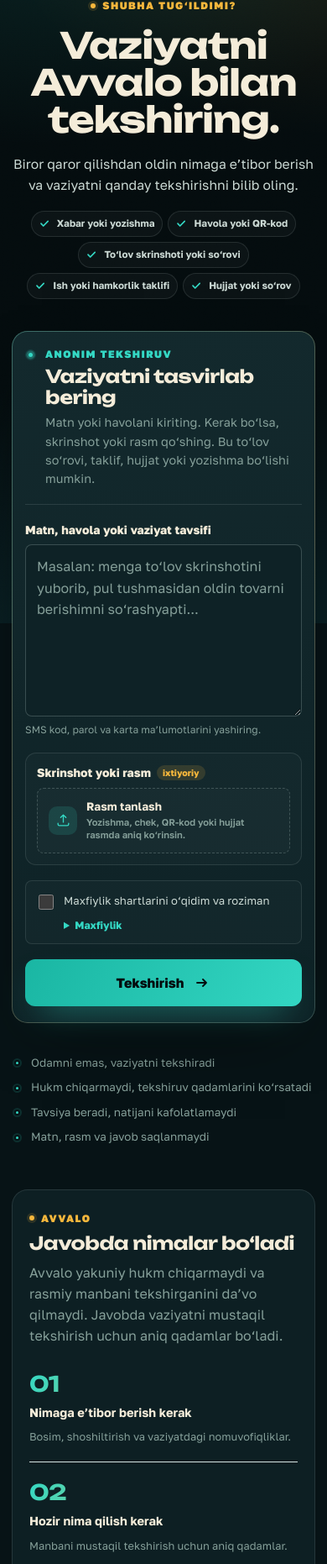
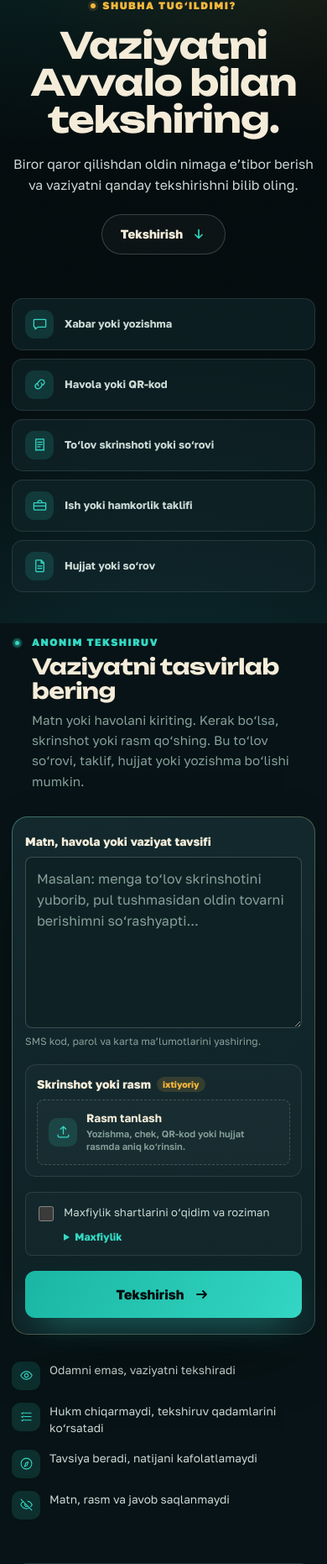
Before and after one commit to Dor28/avvalo, a FastAPI app: page / in a window 390 px wide. Shown: the part 102-1964 px from the top of the page at 84% size. Run offline with FastAPI, Linux system fonts and the light colour scheme; parts of the project's set-up code (start-up, migrations or seed data) failed here and were passed over.

Commit message:
redesign: restructure checker page layout and flow, not just theme
Moves the checker page off the generic "hero split with a form beside
it" pattern: hero is now a standalone statement with a scroll-to-tool
CTA, the five scenarios become a scannable icon-card grid instead of
pills buried in the hero copy, the composer is a dedicated full-width
workbench paired with icon-badged trust points, and "how it works"
becomes a connected 4-step flow (horizontal on desktop, vertical
timeline on mobile) instead of a boxed 2x2 grid.

Updates the shell-parity test's class assertions for the renamed
workbench-panel/scenario-grid markup.

```diff
--- a/app/web/static/styles.css
+++ b/app/web/static/styles.css
@@ -425,22 +425,48 @@ h2 {
   padding: clamp(48px, 7vw, 90px) 22px 74px;
 }
 
-.hero-layout {
-  min-width: 0;
-  display: grid;
-  grid-template-columns: minmax(0, 0.88fr) minmax(520px, 1.12fr);
-  column-gap: clamp(44px, 6vw, 86px);
-  row-gap: 23px;
-  align-items: start;
-}
-
-.hero-copy {
-  min-width: 0;
-  display: grid;
-  grid-column: 1;
-  grid-row: 1;
-  gap: 23px;
-  align-self: end;
+.hero-band {
+  min-width: 0;
+  display: grid;
+  gap: 22px;
+  max-width: 46rem;
+}
+
+.hero-cta {
+  width: fit-content;
+  display: inline-flex;
+  gap: 10px;
+  align-items: center;
+  margin-top: 4px;
+  padding: 14px 22px;
+  border: 1px solid var(--hairline-strong);
+  border-radius: 999px;
+  color: var(--cream);
+  background: rgba(255, 255, 255, 0.03);
+  font-size: 0.92rem;
+  font-weight: 780;
+  transition:
+    border-color 0.2s ease,
+    background 0.2s ease,
+    transform 0.2s ease;
+}
+
+.hero-cta svg {
+  width: 18px;
+  height: 18px;
+  flex: none;
+  color: var(--nx-accent);
+  transition: transform 0.2s ease;
+}
+
+.hero-cta:hover {
+  border-color: rgba(52, 216, 196, 0.5);
+  background: var(--nx-accent-soft);
+  transform: translateY(-1px);
+}
+
+.hero-cta:hover svg {
+  transform: translateY(2px);
 }
 
 .eyebrow,
@@ -497,82 +523,89 @@ body.privacy-page .lead {
   color: var(--nx-text);
 }
 
-.use-cases {
-  display: flex;
-  flex-wrap: wrap;
-  gap: 8px;
-}
-
-.use-cases > span {
-  min-height: 34px;
-  display: inline-flex;
-  gap: 7px;
-  align-items: center;
-  padding: 7px 11px 7px 9px;
-  border: 1px solid var(--hairline);
-  border-radius: 999px;
-  color: var(--nx-text);
-  background: rgba(255, 255, 255, 0.03);
-  font-size: 0.8rem;
-  font-weight: 700;
-  line-height: 1.25;
-}
-
-.use-cases svg {
-  width: 16px;
-  height: 16px;
-  flex: none;
-  color: var(--nx-accent);
-}
-
-.trust-list {
-  grid-column: 1;
-  grid-row: 2;
-  display: grid;
-  gap: 10px;
+.scenarios {
+  min-width: 0;
+}
+
+.scenario-grid {
+  min-width: 0;
+  display: grid;
+  grid-template-columns: repeat(auto-fit, minmax(180px, 1fr));
+  gap: 13px;
   margin: 0;
   padding: 0;
   list-style: none;
 }
 
-.trust-list li {
-  min-width: 0;
-  display: grid;
-  grid-template-columns: 14px minmax(0, 1fr);
-  gap: 9px;
+.scenario-card {
+  min-width: 0;
+  display: flex;
+  gap: 13px;
+  align-items: center;
+  padding: 15px 17px;
+  border: 1px solid var(--hairline);
+  border-radius: var(--radius-md);
+  color: var(--nx-text);
+  background: var(--surface-glass);
+  font-size: 0.85rem;
+  font-weight: 720;
+  line-height: 1.3;
+  transition:
+    border-color 0.2s ease,
+    background 0.2s ease,
+    transform 0.2s ease;
+  animation: nx-rise 0.6s cubic-bezier(0.16, 1, 0.3, 1) backwards;
+  animation-delay: calc(var(--nx-i, 0) * 0.07s);
+}
+
+.scenario-card:hover {
+  border-color: rgba(52, 216, 196, 0.4);
+  background: var(--nx-accent-soft);
+  transform: translateY(-2px);
+}
+
+.scenario-icon {
+  width: 38px;
+  height: 38px;
+  flex: none;
+  display: grid;
+  place-items: center;
+  border-radius: 11px;
+  color: var(--nx-accent);
+  background: var(--nx-accent-soft);
+}
+
+.scenario-icon svg {
+  width: 19px;
+  height: 19px;
+}
+
+.workbench {
+  min-width: 0;
+  display: grid;
+  gap: 30px;
+}
+
+.workbench-grid {
+  min-width: 0;
+  display: grid;
+  grid-template-columns: minmax(0, 1.5fr) minmax(240px, 0.85fr);
+  gap: clamp(24px, 4vw, 44px);
   align-items: start;
-  color: var(--nx-text-dim);
-  font-size: 0.84rem;
-  line-height: 1.45;
-}
-
-.trust-icon {
-  width: 7px;
-  height: 7px;
-  margin: 0.48em 0 0 3px;
-  border: 2px solid var(--bg);
-  border-radius: 999px;
-  background: var(--nx-accent);
-  box-shadow: 0 0 0 2px var(--nx-accent-soft);
-}
-
-.composer-card {
+}
+
+.workbench-panel {
   position: relative;
   min-width: 0;
-  display: grid;
-  grid-column: 2;
-  grid-row: 1 / span 2;
-  gap: 24px;
-  align-self: center;
   padding: clamp(20px, 3vw, 32px);
   border: 1px solid var(--hairline-strong);
   border-radius: var(--radius-lg);
   background: linear-gradient(175deg, var(--surface-2), var(--surface-1)) padding-box;
   box-shadow: var(--nx-shadow);
-  animation: nx-rise 0.7s cubic-bezier(0.16, 1, 0.3, 1) 0.12s backwards;
-}
-
-.composer-card::before {
+  animation: nx-rise 0.7s cubic-bezier(0.16, 1, 0.3, 1) 0.1s backwards;
+}
+
+.workbench-panel::before {
   position: absolute;
   z-index: -1;
   inset: -1px;
@@ -587,33 +620,68 @@ body.privacy-page .lead {
   opacity: 0.55;
 }
 
-.composer-header {
+.trust-list {
+  min-width: 0;
+  display: grid;
+  gap: 15px;
+  align-content: start;
+  margin: 0;
+  padding: 6px 0 0;
+  list-style: none;
+}
+
+.trust-list li {
+  min-width: 0;
+  display: grid;
+  grid-template-columns: 34px minmax(0, 1fr);
+  gap: 11px;
+  align-items: start;
+  color: var(--nx-text);
+  font-size: 0.85rem;
+  line-height: 1.5;
+}
+
+.trust-icon-badge {
+  width: 34px;
+  height: 34px;
+  display: grid;
+  place-items: center;
+  border-radius: 10px;
+  color: var(--nx-accent);
+  background: var(--nx-accent-soft);
+}
+
+.trust-icon-badge svg {
+  width: 17px;
+  height: 17px;
+}
+
+.workbench-head {
   min-width: 0;
   display: grid;
   grid-template-columns: 18px minmax(0, 1fr);
   gap: 13px;
   align-items: start;
-  padding-bottom: 22px;
-  border-bottom: 1px solid var(--hairline);
-}
-
-.composer-header > div:last-child {
+  max-width: 42rem;
+}
+
+.workbench-head > div:last-child {
   min-width: 0;
   display: grid;
   gap: 7px;
 }
 
-.composer-header h2 {
+.workbench-head h2 {
   color: var(--cream);
-  font-size: clamp(1.35rem, 2vw, 1.72rem);
-}
-
-.composer-header p:last-child {
+  font-size: clamp(1.6rem, 3vw, 2.15rem);
+}
+
+.workbench-head p:last-child {
   max-width: 56ch;
   margin: 0;
   color: var(--nx-text-dim);
-  font-size: 0.9rem;
-  line-height: 1.55;
+  font-size: 0.95rem;
+  line-height: 1.6;
 }
 
 .composer-status {
@@ -1161,59 +1229,64 @@ body.case-detail-page .submit-button:hover svg {
   line-height: 1.58;
 }
 
-.outcome-grid {
-  min-width: 0;
-  display: grid;
-  grid-template-columns: repeat(2, minmax(0, 1fr));
-  gap: 28px 0;
+.outcome-flow {
+  position: relative;
+  min-width: 0;
+  display: grid;
+  grid-template-columns: repeat(4, minmax(0, 1fr));
+  gap: 0 20px;
   margin: 0;
   padding: 0;
   list-style: none;
 }
 
-.outcome-grid li {
+.outcome-flow::before {
+  position: absolute;
+  top: 17px;
+  right: calc(12.5% - 5px);
+  left: calc(12.5% - 5px);
+  height: 1px;
+  background: linear-gradient(90deg, var(--nx-accent), var(--nx-amber));
+  content: "";
+  opacity: 0.32;
+}
+
+.outcome-flow li {
+  position: relative;
   min-width: 0;
   display: grid;
   gap: 9px;
   align-content: start;
-  padding: 2px 20px;
-  border-left: 1px solid var(--hairline);
-  transition: border-color 0.2s ease;
-}
-
-.outcome-grid li:hover {
-  border-left-color: var(--nx-accent);
-}
-
-.outcome-grid li:nth-child(odd) {
-  padding-left: 0;
-  border-left: 0;
-}
-
-.outcome-grid li:nth-child(even) {
-  padding-right: 0;
+  padding-right: 12px;
 }
 
 .outcome-number {
-  color: transparent;
+  position: relative;
+  z-index: 1;
+  width: 34px;
+  height: 34px;
+  display: grid;
+  place-items: center;
+  margin-bottom: 3px;
+  border-radius: 999px;
+  color: var(--bg-deep);
+  background: linear-gradient(120deg, var(--nx-accent), var(--nx-amber));
   font-family:
     "Unbounded", ui-sans-serif, system-ui, -apple-system, BlinkMacSystemFont, "Segoe UI",
     sans-serif;
-  font-size: 1.6rem;
+  font-size: 0.76rem;
   font-weight: 700;
-  letter-spacing: -0.02em;
-  background: linear-gradient(120deg, var(--nx-accent), var(--nx-amber));
-  background-clip: text;
-  -webkit-background-clip: text;
-}
-
-.outcome-grid strong {
+  letter-spacing: -0.01em;
+  box-shadow: 0 10px 22px -10px rgba(52, 216, 196, 0.65);
+}
+
+.outcome-flow strong {
   color: var(--cream);
   font-size: 0.91rem;
   line-height: 1.4;
 }
 
-.outcome-grid p {
+.outcome-flow p {
   margin: 0;
   color: var(--nx-text-dim);
   font-size: 0.8rem;
@@ -2087,41 +2160,57 @@ body.case-detail-page .submit-button:hover svg {
     width: min(100%, 800px);
   }
 
-  .hero-layout {
+  .hero-band {
+    justify-items: center;
+    max-width: none;
+    text-align: center;
+  }
+
+  .hero-band h1 {
+    max-width: 15ch;
+  }
+
+  .hero-cta {
+    margin-inline: auto;
+  }
+
+  .workbench-grid {
     grid-template-columns: minmax(0, 1fr);
-    gap: 38px;
-  }
-
-  .hero-copy {
-    grid-column: 1;
-    grid-row: 1;
-    justify-items: center;
-    text-align: center;
-  }
-
-  .composer-card {
-    grid-column: 1;
-    grid-row: 2;
-  }
-
-  .hero-copy h1 {
-    max-width: 15ch;
-  }
-
-  .use-cases {
-    justify-content: center;
+    gap: 26px;
   }
 
   .trust-list {
-    grid-column: 1;
-    grid-row: 3;
     width: min(100%, 600px);
-    justify-self: center;
-    text-align: left;
   }
 
   .outcome-section {
     grid-template-columns: minmax(0, 1fr);
+  }
+
+  .outcome-flow {
+    grid-template-columns: minmax(0, 1fr);
+    gap: 24px;
+  }
+
+  .outcome-flow::before {
+    top: 2px;
+    right: auto;
+    bottom: 2px;
+    left: 17px;
+    width: 1px;
+    height: auto;
+    background: linear-gradient(180deg, var(--nx-accent), var(--nx-amber));
+  }
+
+  .outcome-flow li {
+    padding-right: 0;
+    padding-left: 50px;
+  }
+
+  .outcome-number {
+    position: absolute;
+    top: 0;
+    left: 0;
   }
 
   .case-card-grid {
@@ -2175,7 +2264,7 @@ body.case-detail-page .submit-button:hover svg {
     padding: 36px 14px 56px;
   }
 
-  .hero-copy {
+  .hero-band {
     gap: 18px;
   }
 
@@ -2184,26 +2273,28 @@ body.case-detail-page .submit-button:hover svg {
     line-height: 1.6;
   }
 
-  .use-cases {
-    gap: 6px;
-  }
-
-  .use-cases > span {
-    min-height: 31px;
-    padding: 6px 9px 6px 7px;
-    font-size: 0.73rem;
-  }
-
-  .composer-card {
-    gap: 20px;
+  .scenario-grid {
+    gap: 10px;
+  }
+
+  .scenario-card {
+    padding: 13px 15px;
+    font-size: 0.8rem;
+  }
+
+  .scenario-icon {
+    width: 34px;
+    height: 34px;
+  }
+
+  .workbench-panel {
     padding: 19px 15px;
     border-radius: 19px;
   }
 
-  .composer-header {
+  .workbench-head {
     grid-template-columns: 14px minmax(0, 1fr);
     gap: 10px;
-    padding-bottom: 18px;
   }
 
   .composer-status {
@@ -2243,24 +2334,6 @@ body.case-detail-page .submit-button:hover svg {
     gap: 28px;
     padding: 26px 20px;
     border-radius: 19px;
-  }
-
-  .outcome-grid {
-    grid-template-columns: minmax(0, 1fr);
-    gap: 20px;
-  }
-
-  .outcome-grid li,
-  .outcome-grid li:first-child,
-  .outcome-grid li:last-child {
-    padding: 0 0 20px;
-    border-bottom: 1px solid var(--line);
-    border-left: 0;
-  }
-
-  .outcome-grid li:last-child {
-    padding-bottom: 0;
-    border-bottom: 0;
   }
 
   .boundary-card {
@@ -2407,7 +2480,7 @@ body.case-detail-page .submit-button:hover svg {
     min-width: 32px;
   }
 
-  .composer-card {
+  .workbench-panel {
     padding-right: 12px;
     padding-left: 12px;
   }
@@ -2458,7 +2531,8 @@ body.case-detail-page .submit-button:hover svg {
     transition: none;
   }
 
-  .composer-card,
+  .workbench-panel,
+  .scenario-card,
   .result-block {
     animation: none;
   }
--- a/app/web/templates/checker.html
+++ b/app/web/templates/checker.html
@@ -18,29 +18,52 @@
     {% set active_section = 'check' %}
     {% include "_header.html" %}
 
+    {% set scenario_icons = [
+      'M4 5.5h16a1 1 0 0 1 1 1V16a1 1 0 0 1-1 1H9l-4 3v-3H4a1 1 0 0 1-1-1V6.5a1 1 0 0 1 1-1Z',
+      'M10 14a4 4 0 0 1 0-5.7l2-2a4 4 0 0 1 5.7 5.7l-1.2 1.2M14 10a4 4 0 0 1 0 5.7l-2 2a4 4 0 0 1-5.7-5.7l1.2-1.2',
+      'M6 3.5h12v17l-2-1.3-2 1.3-2-1.3-2 1.3-2-1.3-2 1.3v-17ZM8.5 8h7M8.5 11.5h7M8.5 15h4',
+      'M4 8.5h16a1 1 0 0 1 1 1V18a1 1 0 0 1-1 1H4a1 1 0 0 1-1-1V9.5a1 1 0 0 1 1-1ZM9 8.5V6.8A1.8 1.8 0 0 1 10.8 5h2.4A1.8 1.8 0 0 1 15 6.8v1.7M3 13h18',
+      'M7 3.5h7l4 4V20a1 1 0 0 1-1 1H7a1 1 0 0 1-1-1V4.5a1 1 0 0 1 1-1ZM14 3.5V8h4.2M9 12.5h6M9 16h6',
+    ] %}
+    {% set trust_icons = [
+      'M2.5 12S6 5.5 12 5.5 21.5 12 21.5 12 18 18.5 12 18.5 2.5 12 2.5 12Z M12 15a3 3 0 1 0 0-6 3 3 0 0 0 0 6Z',
+      'M9 6h11M9 12h11M9 18h11M4 6l1.3 1.3L7.5 5M4 12l1.3 1.3L7.5 11M4 18l1.3 1.3L7.5 17',
+      'M12 21a9 9 0 1 0 0-18 9 9 0 0 0 0 18Z M15 9l-2 6-4 2 2-6 4-2Z',
+      'M3 3l18 18M9.9 9.9a3 3 0 0 0 4.2 4.2M6.5 6.7C4.3 8.1 2.9 10 2.5 12c0 0 3.5 6.5 9.5 6.5 1.6 0 3-.4 4.2-1M14.2 5.9A10 10 0 0 1 21.5 12s-.8 1.5-2.3 3',
+    ] %}
+
     <main class="product-shell">
-      <section class="hero-layout" aria-labelledby="hero-title">
-        <div class="hero-copy">
+      <section class="hero-band" aria-labelledby="hero-title">
         <p class="eyebrow">{{ copy.hero_kicker }}</p>
         <h1 id="hero-title">{{ check_copy.headline }}</h1>
         <p class="lead">{{ check_copy.subhead }}</p>
+        <a class="hero-cta" href="#check-text">
+          <span>{{ copy.submit }}</span>
+          <svg viewBox="0 0 20 20" aria-hidden="true" focusable="false">
+            <path d="M10 4v11m-4.5-4.5L10 15l4.5-4.5" fill="none" stroke="currentColor"
+                  stroke-width="1.8" stroke-linecap="round" stroke-linejoin="round"></path>
+          </svg>
+        </a>
+      </section>
 
-          <div class="use-cases" aria-label="{{ copy.use_cases_label }}">
+      <section class="scenarios" aria-label="{{ copy.use_cases_label }}">
+        <ul class="scenario-grid">
           {% for use_case in check_copy.use_cases %}
-              <span>
-                <svg viewBox="0 0 16 16" aria-hidden="true" focusable="false">
-                  <path d="M4 8.2 6.7 11 12.2 5.4" fill="none" stroke="currentColor"
-                        stroke-width="1.7" stroke-linecap="round" stroke-linejoin="round"></path>
+            <li class="scenario-card" style="--nx-i: {{ loop.index0 }}">
+              <span class="scenario-icon" aria-hidden="true">
+                <svg viewBox="0 0 24 24" focusable="false">
+                  <path d="{{ scenario_icons[loop.index0] }}" fill="none" stroke="currentColor"
+                        stroke-width="1.6" stroke-linecap="round" stroke-linejoin="round"></path>
                 </svg>
-                {{ use_case }}
               </span>
+              <span>{{ use_case }}</span>
+            </li>
           {% endfor %}
-          </div>
+        </ul>
+      </section>
 
-        </div>
-
-        <section class="composer-card" aria-labelledby="composer-title">
-          <header class="composer-header">
+      <section class="workbench" aria-labelledby="composer-title">
+        <header class="workbench-head">
           <div class="composer-status" aria-hidden="true"><span></span></div>
           <div>
             <p class="composer-kicker">{{ copy.composer_kicker }}</p>
@@ -48,17 +71,26 @@
             <p>{{ copy.composer_body }}</p>
           </div>
         </header>
+
+        <div class="workbench-grid">
+          <div class="workbench-panel">
             {% include "_check_form.html" %}
-        </section>
+          </div>
 
           <ul class="trust-list" aria-label="{{ copy.trust_label }}">
             {% for point in check_copy.trust %}
               <li>
-              <span class="trust-icon" aria-hidden="true"></span>
+                <span class="trust-icon-badge" aria-hidden="true">
+                  <svg viewBox="0 0 24 24" focusable="false">
+                    <path d="{{ trust_icons[loop.index0] }}" fill="none" stroke="currentColor"
+                          stroke-width="1.5" stroke-linecap="round" stroke-linejoin="round"></path>
+                  </svg>
+                </span>
                 <span>{{ point }}</span>
               </li>
             {% endfor %}
           </ul>
+        </div>
       </section>
 
       <section class="outcome-section" aria-labelledby="outcome-title">
@@ -67,7 +99,7 @@
           <h2 id="outcome-title">{{ copy.outcome_title }}</h2>
           <p>{{ copy.outcome_body }}</p>
         </div>
-        <ol class="outcome-grid">
+        <ol class="outcome-flow">
           {% for outcome in copy.outcomes %}
             <li>
               <span class="outcome-number">0{{ loop.index }}</span>
@@ -77,6 +109,22 @@
           {% endfor %}
         </ol>
       </section>
+
+      <aside class="boundary-card" aria-labelledby="boundary-title">
+        <span class="boundary-icon" aria-hidden="true">
+          <svg viewBox="0 0 24 24" focusable="false">
+            <path d="M12 3 20 6v5.6c0 4.4-3.1 7.4-8 9.4-4.9-2-8-5-8-9.4V6l8-3Z"
+                  fill="none" stroke="currentColor" stroke-width="1.7"
+                  stroke-linejoin="round"></path>
+            <path d="M9.2 12.1 11 14l4-4.2" fill="none" stroke="currentColor"
+                  stroke-width="1.7" stroke-linecap="round" stroke-linejoin="round"></path>
+          </svg>
+        </span>
+        <div>
+          <h2 id="boundary-title">{{ copy.boundary_title }}</h2>
+          <p>{{ copy.boundary_body }}</p>
+        </div>
+      </aside>
 
       {% if latest_posts %}
         <section class="latest-cases" aria-labelledby="latest-cases-title">
@@ -95,22 +143,6 @@
           </div>
         </section>
       {% endif %}
-
-      <aside class="boundary-card" aria-labelledby="boundary-title">
-        <span class="boundary-icon" aria-hidden="true">
-          <svg viewBox="0 0 24 24" focusable="false">
-            <path d="M12 3 20 6v5.6c0 4.4-3.1 7.4-8 9.4-4.9-2-8-5-8-9.4V6l8-3Z"
-                  fill="none" stroke="currentColor" stroke-width="1.7"
-                  stroke-linejoin="round"></path>
-            <path d="M9.2 12.1 11 14l4-4.2" fill="none" stroke="currentColor"
-                  stroke-width="1.7" stroke-linecap="round" stroke-linejoin="round"></path>
-          </svg>
-        </span>
-        <div>
-          <h2 id="boundary-title">{{ copy.boundary_title }}</h2>
-          <p>{{ copy.boundary_body }}</p>
-        </div>
-      </aside>
     </main>
 
     {% include "_footer.html" %}
```
Also changed, not shown: tests/test_web_ui.py (+2 -2 lines). Lines whose indentation alone changed are shown as unchanged.
